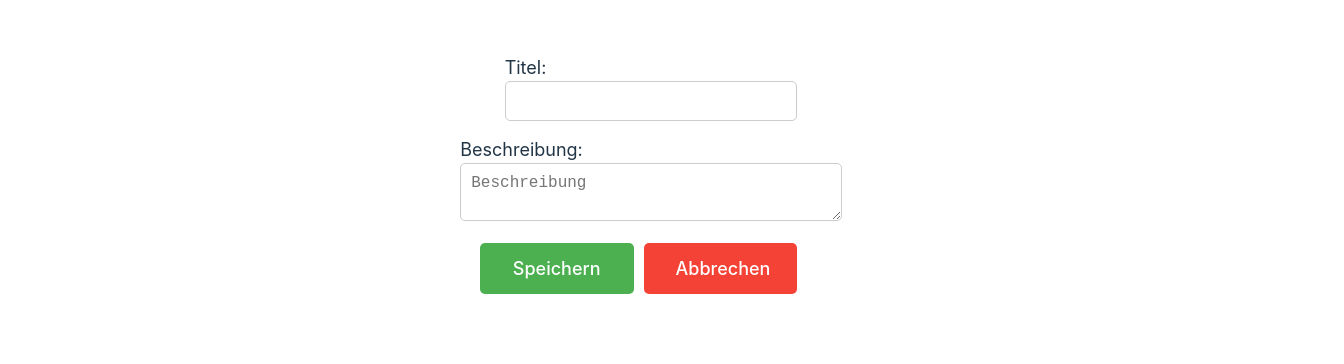
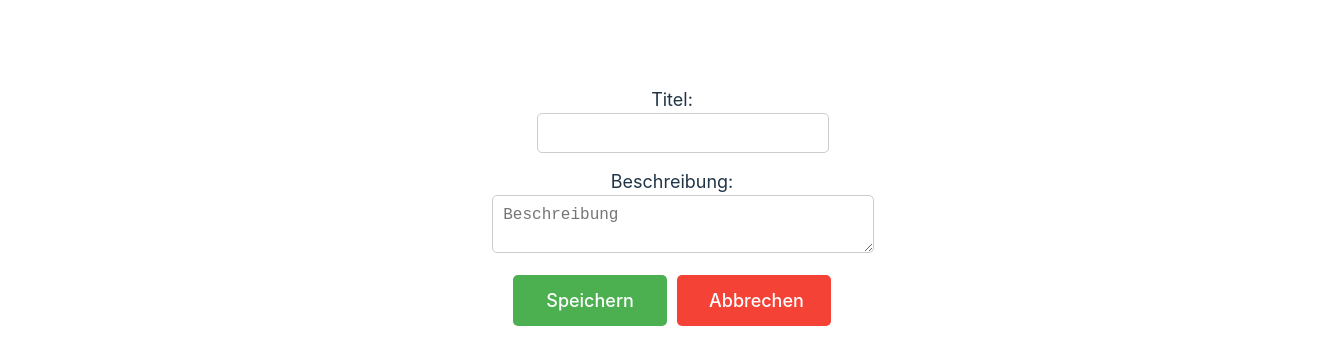
Before and after one commit to PhillipBraendle/Aufgabenliste_CC, a React (Vite) app in the folder frontend/: page / in a window 1280 px wide. Shown: the part 226-590 px from the top of the page, 1344 px wide, since content can reach past the window. Built offline with nearby package versions, Linux system fonts and the light colour scheme.

Commit message:
ddwejdjwee

```diff
--- a/frontend/src/App.jsx
+++ b/frontend/src/App.jsx
@@ -1,23 +1,30 @@
 import { useState } from 'react'
 
 import { ToDoList } from './components/Display_todos'
+import { EditTodo } from './components/EditTodo'
+import { CreateTodo } from './components/CreateTodo'
 import './App.css'
 
 
-const {mode,setmode} = useState("toDoList")
-const {ids,setIds} = useState([])
 
 function App() {
   const [count, setCount] = useState(0)
+  const {mode,setmode} = useState("toDoList")
+  const {ids,setIds} = useState([])
+
+  let content
+
 
   return (
-    <>
-      if (mode === "toDoList") {
+    <div>
+      {mode === "toDoList" ? (
         <ToDoList mode={mode} setmode={setmode} />
-      }
+      ) : (
+        <CreateTodo setmode={setmode} />
+      )}
+    </div>
 
 
-    </>
   )
 }
 
--- a/frontend/src/components/Display_todos.jsx
+++ b/frontend/src/components/Display_todos.jsx
@@ -1,13 +1,12 @@
 import { useState } from 'react'
 
-import App from './App.jsx'
 import axios from 'axios'
-import './App.css'
 
 export function ToDoList({mode,setmode}) {
-    let todos = getTodos()
-    if (todos.length === 0) {
-        return <div>Fehler...</div>
+    const [todos, setTodos] = useState([])
+    getTodos(todos,setTodos)
+    if (todos === null) {
+        return <div>Noch keine To-dos</div>
     }
 
     return (
@@ -36,11 +35,11 @@ export function ToDoList({mode,setmode}) {
 }
 
 function getTodos() {
-    const [todos, setTodos] = useState([])
     axios.get('http://localhost:2000/todos')
         .then((response) => {
             setTodos(response.data)
             console.log(response)
+            return todos
         })
         .catch((error) => {
             console.log(error)
--- a/frontend/src/main.jsx
+++ b/frontend/src/main.jsx
@@ -1,11 +1,11 @@
 import { StrictMode } from 'react'
 import { createRoot } from 'react-dom/client'
 import './index.css'
-import { CreateTodo } from './components/CreateTodo.jsx'
-import { EditTodo } from './components/EditTodo.jsx'
+
+import App from './App.jsx'
 
 createRoot(document.getElementById('root')).render(
   <StrictMode>
-    <CreateTodo />
+    <App />
   </StrictMode>,
 )
```
